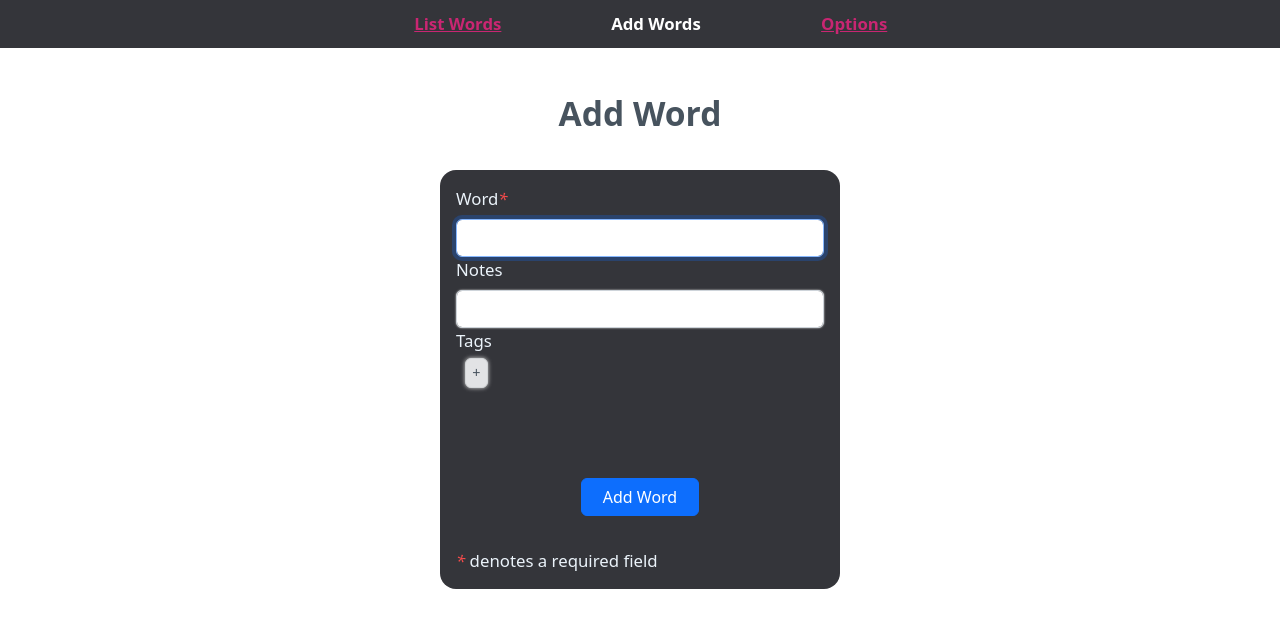
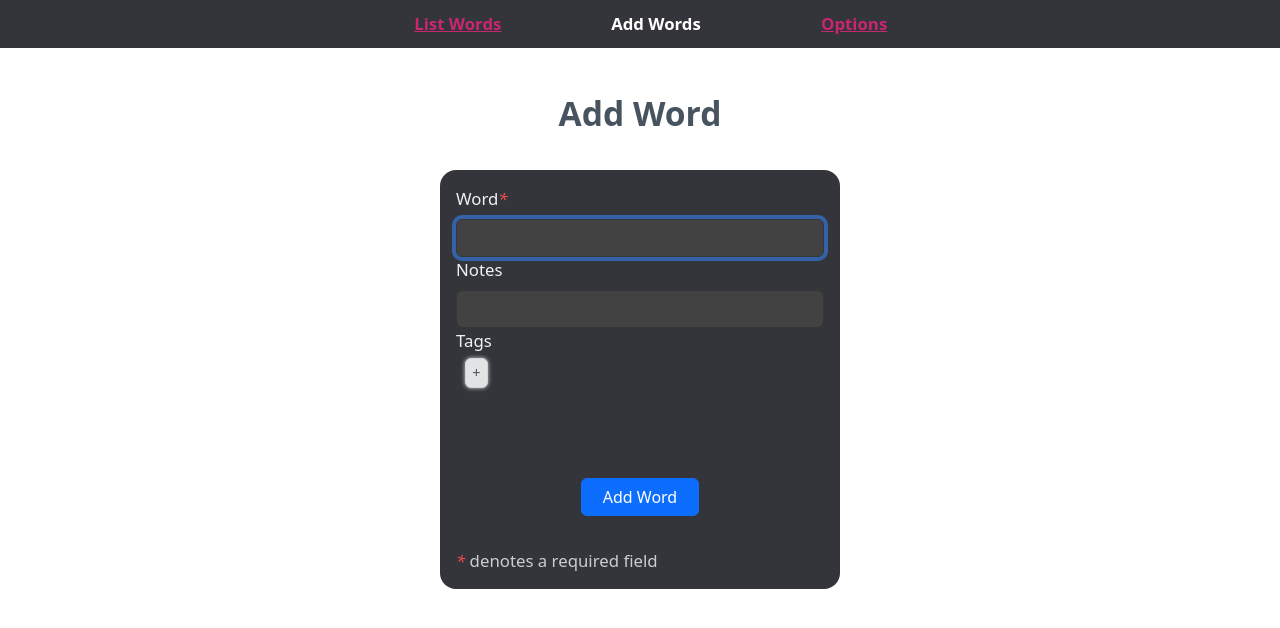
Before and after one commit to vishusandy/lexicon, a SvelteKit app: page /add in a window 1280 px wide. Shown: the top 628 px of the page. Built offline with nearby package versions, Linux system fonts and the light colour scheme.

Commit message:
improved dark color scheme text box styling

```diff
--- a/src/components/Add.svelte
+++ b/src/components/Add.svelte
@@ -263,7 +263,7 @@
     <div id="{key}-add-container" class="add-container">
         <button type="submit" class="add btn btn-primary">Add Word </button><br />
     </div>
-    <div>
+    <div class="required-description">
         <span class="required">*</span> denotes a required field
     </div>
     <!-- </div> -->
@@ -339,6 +339,10 @@
             box-shadow 0.15s ease-in-out;
     }
 
+    .required-description {
+        color: #c7ced4;
+    }
+
     .required {
         color: #f74b4b;
         font-style: italic;
--- a/src/styles/global.scss
+++ b/src/styles/global.scss
@@ -204,3 +204,26 @@ legend.options-group-title {
     margin-left: 0.4rem;
     color: #353c40;
 }
+
+.options-group input.form-control[type="text"],
+.add-form-container input.form-control[type="text"],
+.add-form-container div.form-control[contenteditable] {
+    background-color: #424242;
+    border: 1px solid #353637;
+    box-shadow: none;
+    color: #dbe5ec;
+}
+
+.options-group input.form-control[type="text"]::placeholder,
+.add-form-container input.form-control[type="text"]::placeholder,
+.add-form-container div.form-control[contenteditable]::placeholder {
+    opacity: 1;
+    color: #b0b6bb;
+}
+
+.options-group input.form-control[type="text"]:focus,
+.add-form-container input.form-control[type="text"]:focus,
+.add-form-container div.form-control[contenteditable]:focus {
+    outline: 0;
+    box-shadow: 0 0 0 0.25rem rgba(54, 134, 253, 0.555);
+}
```
